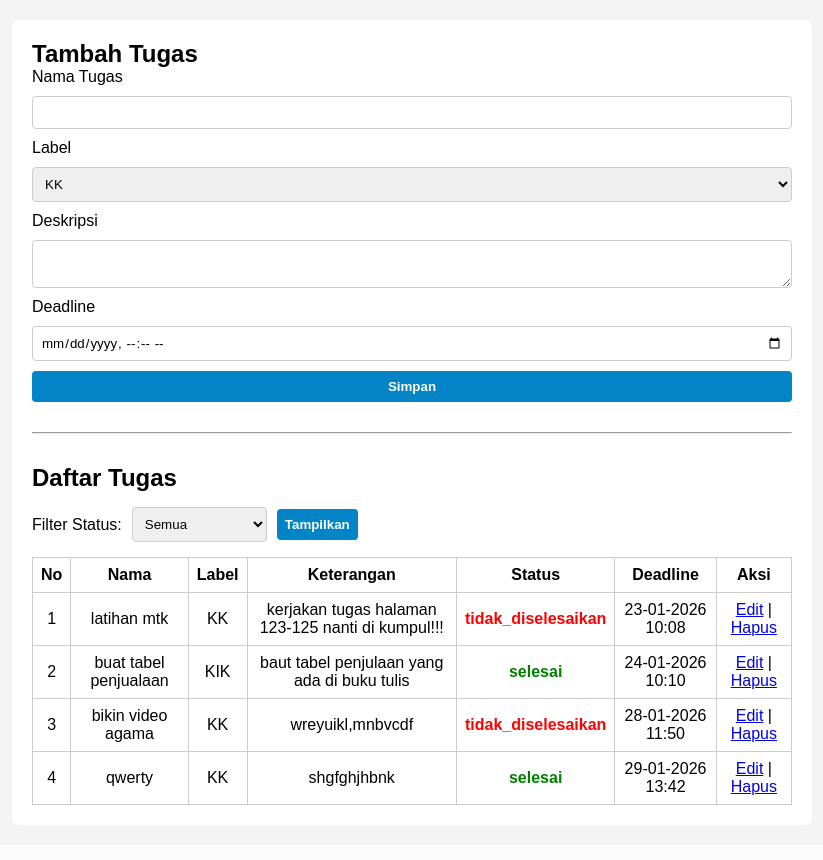
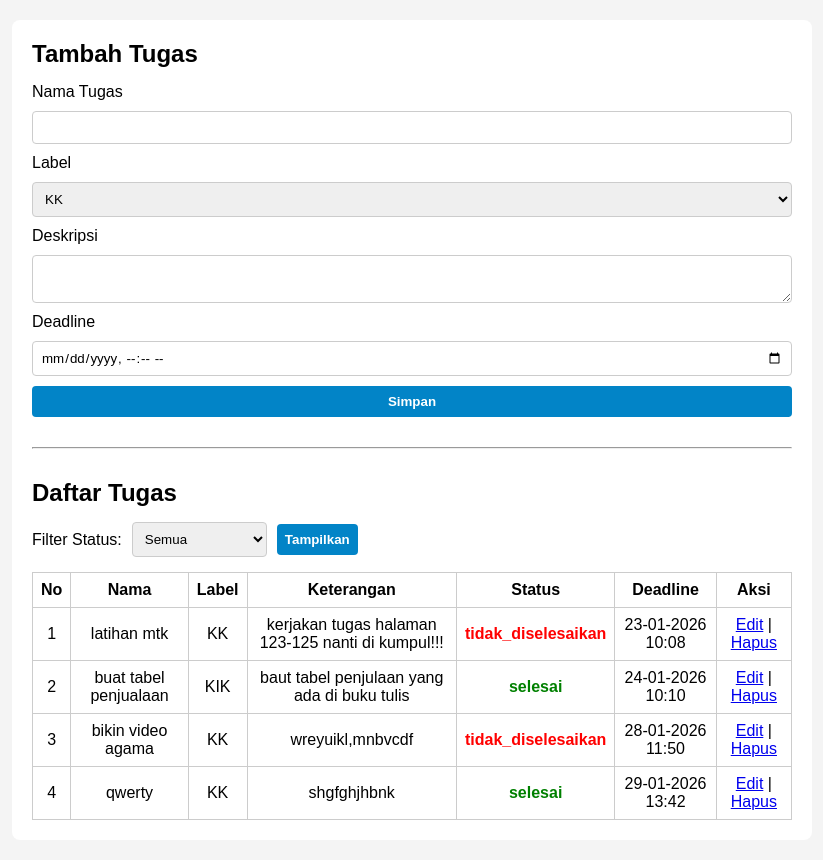
Before and after one commit to sidrive/pkl-miftahul-progress, a PHP site: page / in a window 1280 px wide. Shown: the whole page, without its empty margins (228-1051 px from the left). Before the commit the page ends 805 px from the top, so only its background shows below. Run offline with PHP 8.4, Linux system fonts and the light colour scheme; data comes from the database, SQL or seed files in the repository.

Commit message:
penambahan kode css untuk bagian header

```diff
--- a/submissions/M1-W4/T5.2.todo/ToDoList/index.php
+++ b/submissions/M1-W4/T5.2.todo/ToDoList/index.php
@@ -32,6 +32,9 @@ mysqli_query(
     <meta name="viewport" content="width=device-width, initial-scale=1.0">
     <title>To Do List DATETIME</title>
     <style>
+        header {
+            margin-bottom: 15px;
+        }
         /* Reset & Tampilan Utama */
         * {
             box-sizing: border-box;
```
